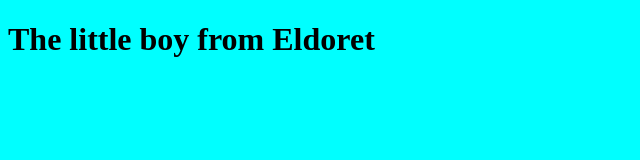
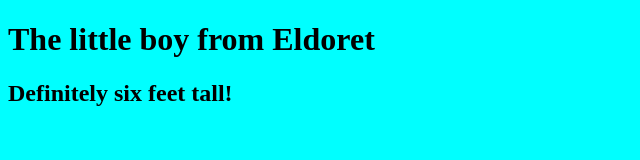
Before and after one commit to Dennis-Rotich/Dennis_Rotich, a plain HTML site: page index.html in a window 1280 px wide. Shown: the whole page, without its empty margins (0-640 px from the left). Drawn offline with Linux system fonts and the light colour scheme.

Commit message:
Create script.js,Link it to index.html

```diff
--- a/index.html
+++ b/index.html
@@ -6,5 +6,6 @@
     </head>
     <body>
         <h1>The little boy from Eldoret</h1>
+        <script src="./script.js"></script>
     </body>
 </html>
--- /dev/null
+++ b/script.js
@@ -0,0 +1,3 @@
+const h2 = document.createElement("h2");
+h2.textContent = "Definitely six feet tall!";
+document.querySelector("body").appendChild(h2);
```
